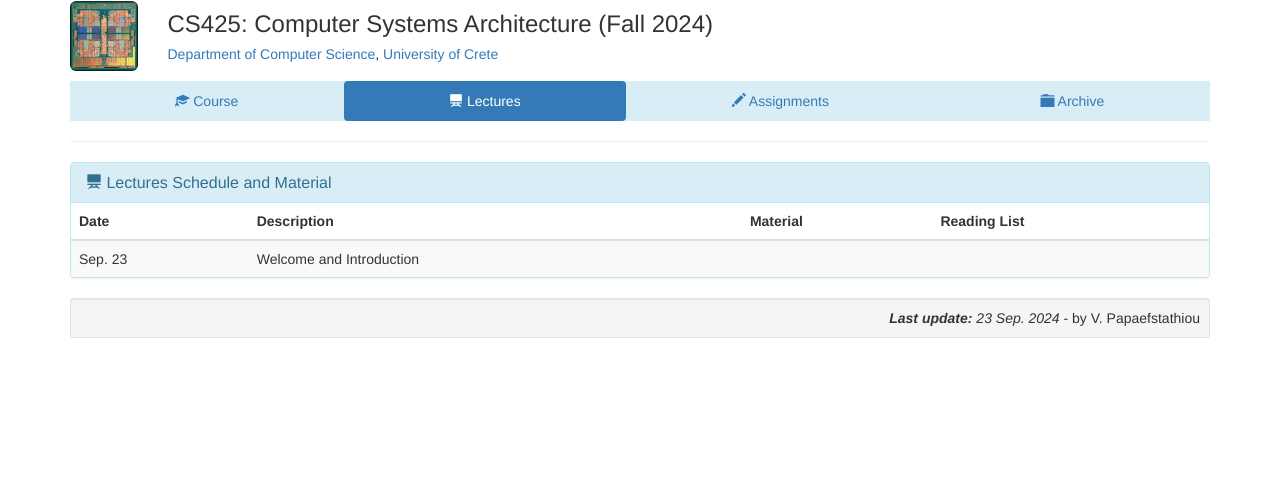
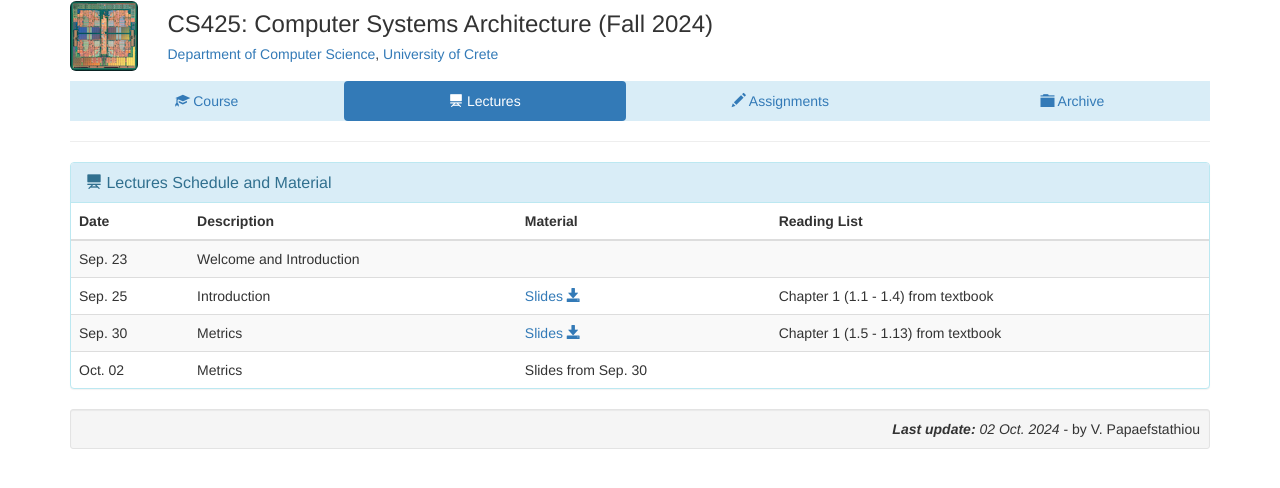
Before and after one commit to papaef/hy425_2024f, a plain HTML site: page index.html in a window 1280 px wide. Both pictures are taken after a click on the link "Lectures". Drawn offline with Linux system fonts and the light colour scheme.

Commit message:
update L1 & L2

```diff
--- a/index.html
+++ b/index.html
@@ -399,28 +399,28 @@
               <td></td>
             </tr>
 
-<!--
             <tr>
-              <td>Sep. 27</td>
+              <td>Sep. 25</td>
               <td>Introduction</td>
               <td><a href="lectures/HY425_L1_Intro.pdf">Slides <span class="glyphicon glyphicon-save" aria-hidden="true"></span></a></td>
               <td>Chapter 1 (1.1 - 1.4) from textbook</td>
             </tr>
 
             <tr>
-              <td>Oct. 02</td>
+              <td>Sep. 30</td>
               <td>Metrics</td>
               <td><a href="lectures/HY425_L2_Metrics.pdf">Slides <span class="glyphicon glyphicon-save" aria-hidden="true"></span></a></td>
               <td>Chapter 1 (1.5 - 1.13) from textbook</td>
             </tr>
 
             <tr>
-              <td>Oct. 04</td>
+              <td>Oct. 02</td>
               <td>Metrics</td>
-              <td>Slides from Oct. 02</td>
+              <td>Slides from Sep. 30</td>
               <td></td>
             </tr>
 
+<!--
             <tr>
               <td>Oct. 09</td>
               <td>Metrics</td>
@@ -837,7 +837,7 @@
 
   <!-- FOOTER -->
   <div class="well well-sm" align="right">
-    <i><b>Last update:</b> 23 Sep. 2024 </i> - by V. Papaefstathiou
+    <i><b>Last update:</b> 02 Oct. 2024 </i> - by V. Papaefstathiou
   </div>
   <!-- ______________________________________________________________________________________________ -->
 
```
Also changed, not shown: 2 other files.
